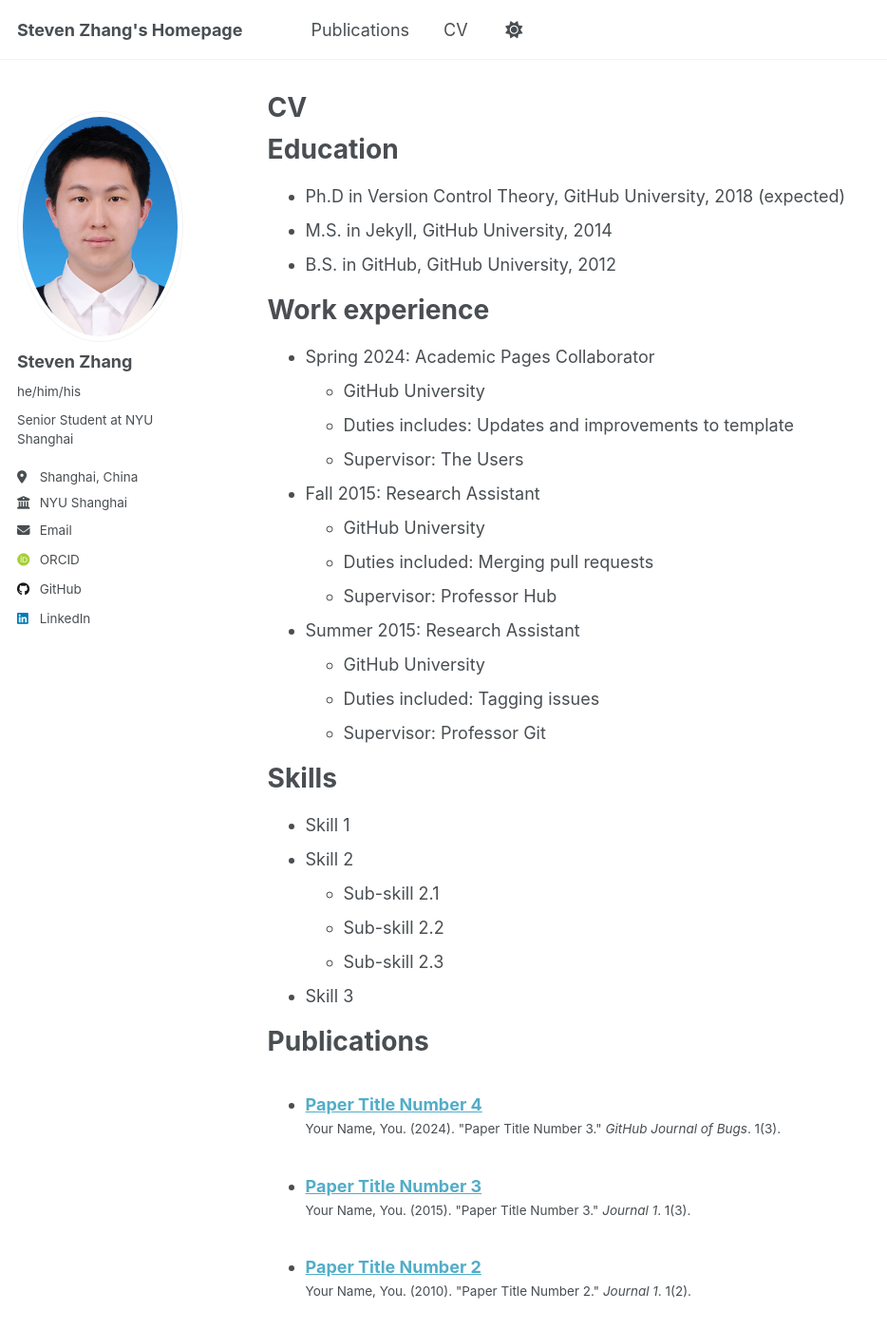
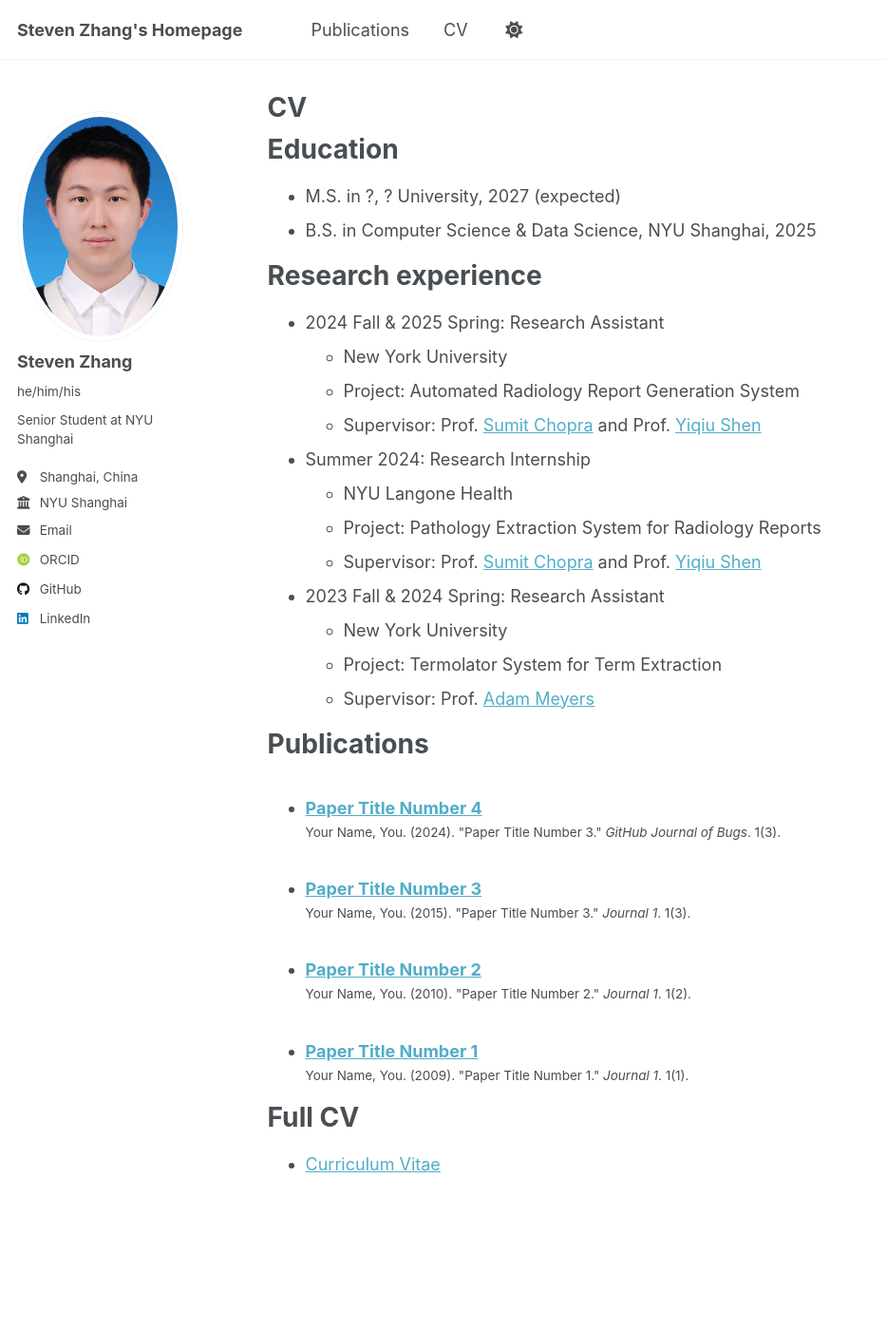
Before and after one commit to qingYzhang/qingYzhang.github.io, a Jekyll site: the page built from _pages/cv.md, in a window 1280 px wide and 1400 px high. Shown: the whole window at 95% size, without its empty margins (0-934 px from the left). Built offline with Jekyll 4.4.1, drawn with Linux system fonts in a browser that asks for light colours; some web fonts are replaced; some of the changed text lies outside the part shown.

Commit message:
Update cv.md

```diff
--- a/_pages/cv.md
+++ b/_pages/cv.md
@@ -11,35 +11,25 @@ redirect_from:
 
 Education
 ======
-* Ph.D in Version Control Theory, GitHub University, 2018 (expected)
-* M.S. in Jekyll, GitHub University, 2014
-* B.S. in GitHub, GitHub University, 2012
+* M.S. in ?, ? University, 2027 (expected)
+* B.S. in Computer Science & Data Science, NYU Shanghai, 2025
 
-Work experience
+Research experience
 ======
-* Spring 2024: Academic Pages Collaborator
-  * GitHub University
-  * Duties includes: Updates and improvements to template
-  * Supervisor: The Users
+* 2024 Fall & 2025 Spring: Research Assistant
+  * New York University
+  * Project: Automated Radiology Report Generation System
+  * Supervisor: Prof. [Sumit Chopra](https://www.spchopra.net/) and Prof. [Yiqiu Shen](https://seyiqi.github.io/)
 
-* Fall 2015: Research Assistant
-  * GitHub University
-  * Duties included: Merging pull requests
-  * Supervisor: Professor Hub
+* Summer 2024: Research Internship
+  * NYU Langone Health
+  * Project: Pathology Extraction System for Radiology Reports
+  * Supervisor: Prof. [Sumit Chopra](https://www.spchopra.net/) and Prof. [Yiqiu Shen](https://seyiqi.github.io/)
 
-* Summer 2015: Research Assistant
-  * GitHub University
-  * Duties included: Tagging issues
-  * Supervisor: Professor Git
-
-Skills
-======
-* Skill 1
-* Skill 2
-  * Sub-skill 2.1
-  * Sub-skill 2.2
-  * Sub-skill 2.3
-* Skill 3
+* 2023 Fall & 2024 Spring: Research Assistant
+  * New York University
+  * Project: Termolator System for Term Extraction
+  * Supervisor: Prof. [Adam Meyers](https://nlp.cs.nyu.edu/people/meyers.html)
 
 Publications
 ======
@@ -47,18 +37,6 @@ Publications
     {% include archive-single-cv.html %}
   {% endfor %}</ul>
 
-Talks
+Full CV
 ======
-  <ul>{% for post in site.talks reversed %}
-    {% include archive-single-talk-cv.html  %}
-  {% endfor %}</ul>
-
-Teaching
-======
-  <ul>{% for post in site.teaching reversed %}
-    {% include archive-single-cv.html %}
-  {% endfor %}</ul>
-
-Service and leadership
-======
-* Currently signed in to 43 different slack teams
+* [Curriculum Vitae](/files/CV.pdf)
```
